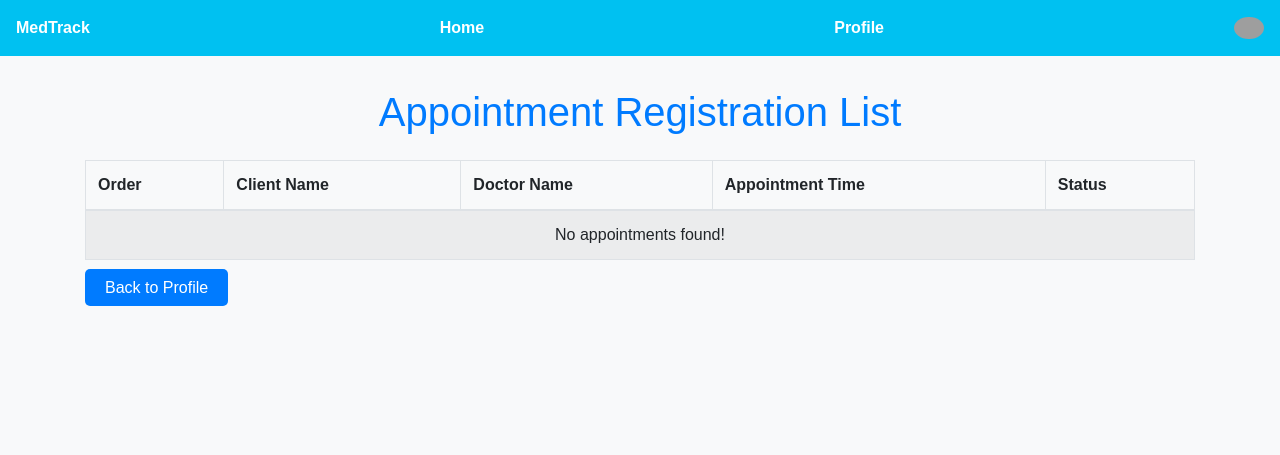
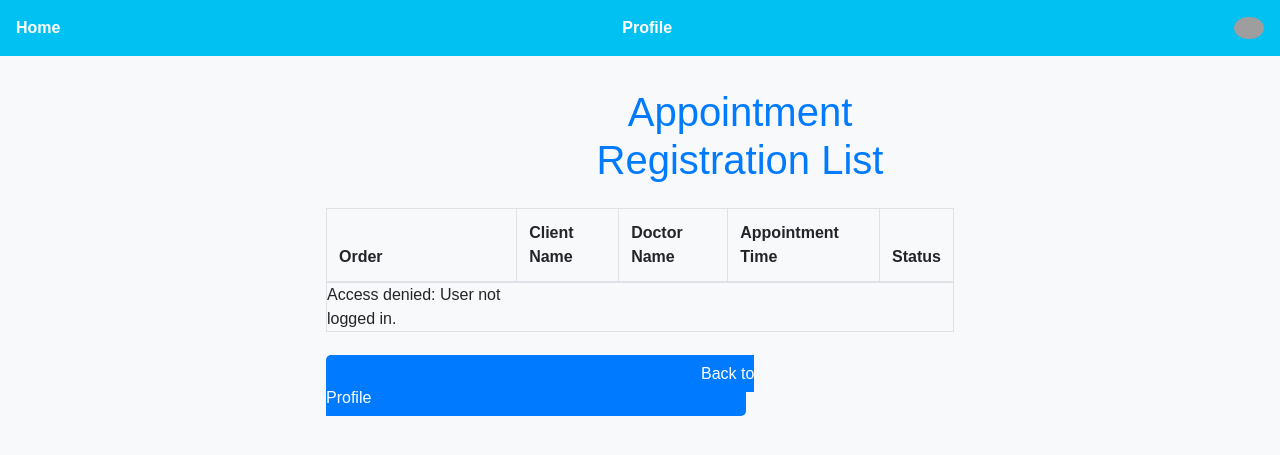
Before and after one commit to Hieuthao63d/Final_Project_305, a PHP site: page /appointment_list.php in a window 1280 px wide. Shown: the top 455 px of the page. Run offline with PHP 8.4, Linux system fonts and the light colour scheme; data comes from the database, SQL or seed files in the repository; data that the repository does not hold is empty; grey boxes are pictures that could not be loaded.

Commit message:
Completed Booking Appointment And Show Appointmentlist
Enough css edition

```diff
--- a/Bussiness_Logic_Layer/fetch_appointments.php
+++ b/Bussiness_Logic_Layer/fetch_appointments.php
@@ -1,9 +1,19 @@
 <?php
+
+session_start();
+
+if (!isset($_SESSION['user_id'])) {
+    die("Access denied: User not logged in.");
+}
+
+$userId = $_SESSION['user_id'];
+
 // Include database connection
 include_once '../Data_Layer/database.php';
 global $conn;
 
-// Fetch appointment data
+// Fetch appointments for a specific user
+function getAppointmentsByUser($conn, $userId) {
     $sql = "SELECT a.appointment_id,
                    u1.user_name AS client_name,
                    u2.user_name AS doctor_name,
@@ -11,18 +21,29 @@ $sql = "SELECT a.appointment_id,
                    a.status
             FROM appointment a
             JOIN users u1 ON a.client_id = u1.user_id
-        JOIN users u2 ON a.doctor_id = u2.user_id";
+            JOIN users u2 ON a.doctor_id = u2.user_id
+            WHERE a.client_id = ?";
 
-$result = $conn->query($sql);
+    $stmt = $conn->prepare($sql);
+    $stmt->bind_param("i", $userId);
+    $stmt->execute();
+    return $stmt->get_result();
+}
+
+
+
+
+
+$result = getAppointmentsByUser($conn, $userId);
 
 if ($result->num_rows > 0) {
     while ($row = $result->fetch_assoc()) {
         echo "<tr>
-                <td>{$row['appointment_id']}</td>
-                <td>{$row['client_name']}</td>
-                <td>{$row['doctor_name']}</td>
-                <td>{$row['appointment_time']}</td>
-                <td>{$row['status']}</td>
+                <td>" . htmlspecialchars($row['appointment_id']) . "</td>
+                <td>" . htmlspecialchars($row['client_name']) . "</td>
+                <td>" . htmlspecialchars($row['doctor_name']) . "</td>
+                <td>" . htmlspecialchars($row['appointment_time']) . "</td>
+                <td>" . htmlspecialchars($row['status']) . "</td>
               </tr>";
     }
 } else {
--- a/Presentation_Layer/appointment_list.php
+++ b/Presentation_Layer/appointment_list.php
@@ -12,16 +12,31 @@
             background-color: #f8f9fa;
         }
 
+        .container {
+           padding-left: 20%;
+           padding-right: 20%;
+        }
+
+        h1 {
+            margin-top: 20px;
+            margin-bottom: 10px;
+            color: #00c1f1;
+            margin-left: 200px;
+        }
+
         .btn-appointment {
             background-color: #007bff;
             color: white;
             border: none;
-            padding: 10px 20px;
+            padding-top: 10px;
+            padding-bottom: 10px;
+            padding: 10px 375px;
             border-radius: 5px;
             cursor: pointer;
             text-align: center;
-            width: 100%;
-            margin-top: 20px; /* Cách nút logout */
+            text-decoration: none;
+            margin-top: 50px;
+            /* Cách nút logout */
         }
 
         .navbar {
@@ -53,6 +68,7 @@
 
         .table {
             margin-top: 1.5rem;
+            margin-bottom: 30px;
         }
 
         .btn-submit {
@@ -60,17 +76,35 @@
             background-color: #28a745;
             color: white;
             border: none;
-            padding: 0.5rem 1rem;
+            padding-top: 20px;
+            padding-bottom: 20px;
+            width: 70%;
             cursor: pointer;
+        }
+
+        thead tr th {
+            padding-left: 40px;
+            padding-right: 40px;
+            padding-top: 20px;
+            padding-bottom: 20px;
+
+        }
+
+        td {
+            padding-left: 40px;
+            padding-right: 40px;
+            padding-top: 10px;
+            padding-bottom: 10px;
+            border-bottom: 1px solid lightgray;
+            border-collapse: collapse;
         }
     </style>
 </head>
 
 <body>
     <header class="navbar">
-        <a href="#">MedTrack</a>
         <a href="#">Home</a>
-        <a href="#">Profile</a>
+        <a href="../Presentation_Layer/profile_page.php">Profile</a>
         <div class="flag">
             <img src="https://upload.wikimedia.org/wikipedia/en/a/a4/Flag_of_the_United_States.svg" alt="Flag">
         </div>
@@ -101,12 +135,8 @@
 
             </tbody>
         </table>
-        <div class="form-group">
 
-        </div>
-        <div class="form-group">
-            <a href="../Presentation_Layer/profile_page.php" class="btn-appointment">Back to Profile</a>
-        </div>
+        <a href="../Presentation_Layer/profile_page.php" class="btn-appointment">Back to Profile</a>
     </div>
 </body>
 
```
Also changed, not shown: Presentation_Layer/appointment_form.php (+77 -3 lines). Lines whose indentation alone changed are shown as unchanged.
